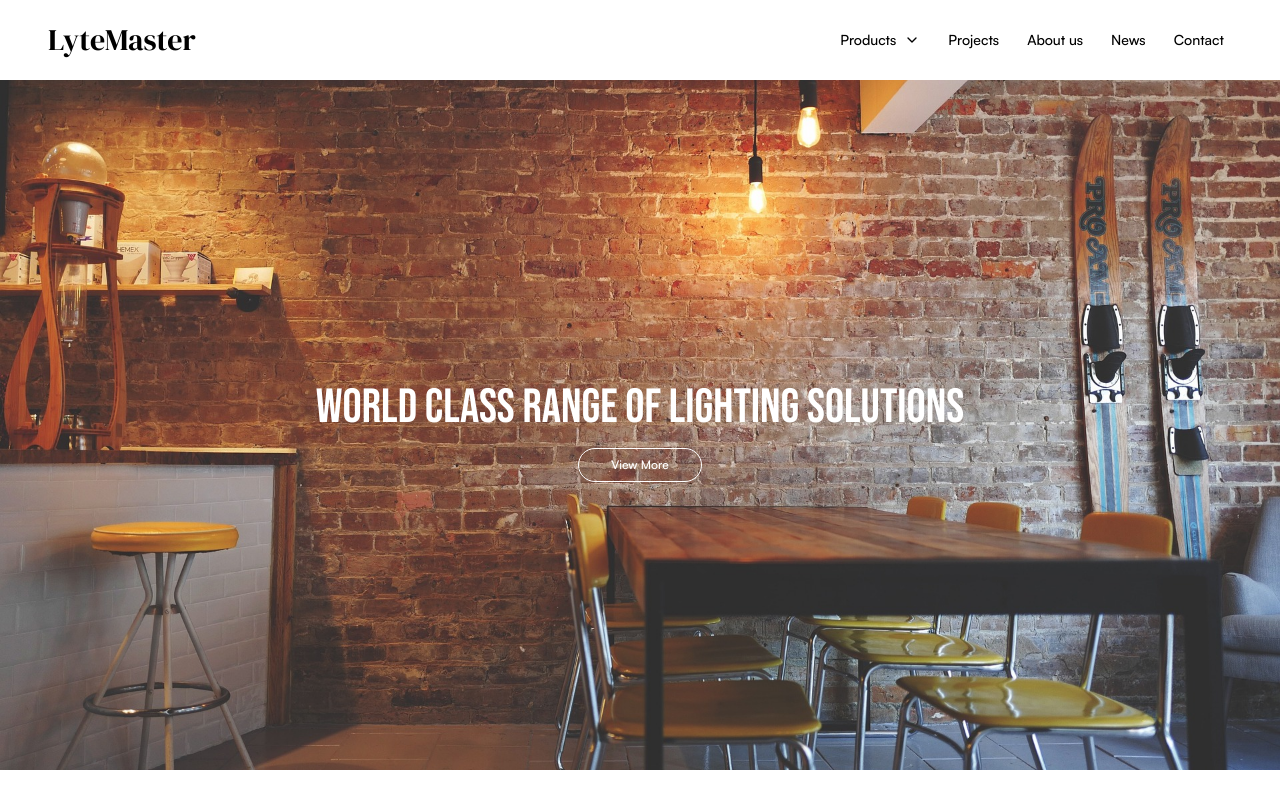
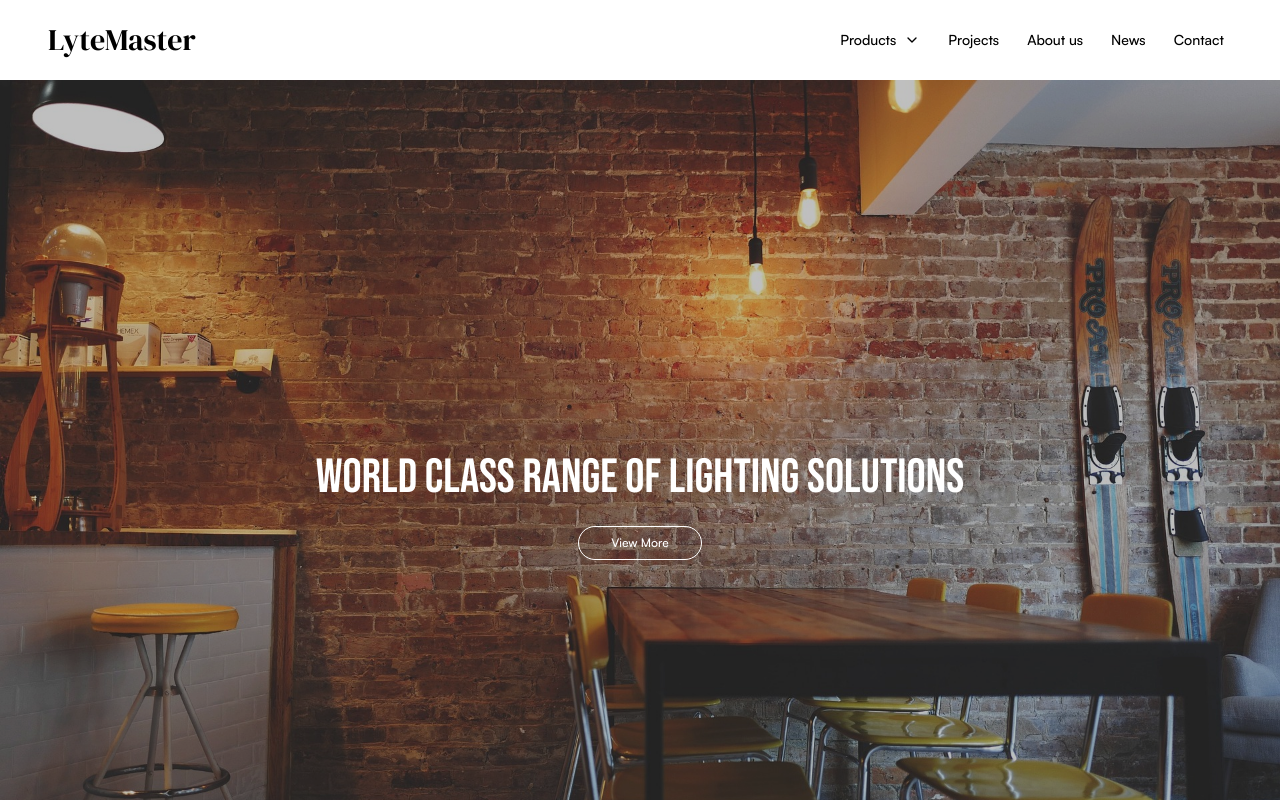
Before and after one commit to goutham-shankar/lytemaster, a Next.js app: page / in a window 1280 px wide. Shown: the top 800 px of the page. Built offline with nearby package versions, Linux system fonts and the light colour scheme.

Commit message:
update: image background moved to separate image component for granular control

```diff
--- a/src/app/page.jsx
+++ b/src/app/page.jsx
@@ -56,11 +56,18 @@ const ProductCard = ({ title, cta, thumbnail }) => {
 // Hero section
 const Hero = ({ title, cta }) => {
   return (
-    <section className="h-max px-12 py-16 flex flex-col justify-center items-center gap-4 bg-[url('../assets/landing/hero-placeholder.jpeg')] bg-cover bg-center text-white before:bg-black sm:px-48 sm:py-32 xl:py-72">
-      <h1 className="text-3xl font-bebasNeue uppercase text-center sm:text-5xl">
+    <section className="relative text-white text-center">
+      <Image
+        src={heroPlaceholder}
+        alt="hero placeholder"
+        className="w-full object-cover object-bottom brightness-75"
+      />
+      <div className="absolute inset-0 px-12 py-16 flex flex-col gap-6 items-center justify-center sm:px-48 sm:py-32 xl:py-72">
+        <h1 className="text-3xl font-bebasNeue uppercase sm:text-5xl">
           {title}
         </h1>
         <CtaButton name={cta.name} href={cta.href} className="border-white" />
+      </div>
     </section>
   );
 };
@@ -138,10 +145,13 @@ const IndustriesSection = ({ title, description, images, cta }) => {
 
 const ContactSection = ({ title, description, cta }) => {
   return (
-    <section
-      id="contact"
-      className="h-max px-12 py-16 flex flex-col justify-center items-start gap-6 bg-[url('../assets/landing/commercial-lighting-thumbnail.jpeg')] bg-cover bg-center text-white sm:px-24 sm:py-20"
-    >
+    <section id="contact" className="relative h-64 text-white lg:h-96">
+      <Image
+        src={commercialLightingThumbnail}
+        alt="commercial lighting"
+        className="w-full h-full object-cover object-center brightness-[65%]"
+      />
+      <div className="absolute inset-0 w-full h-full px-12 py-16 flex flex-col justify-center items-start gap-6 sm:px-24 sm:py-20">
         <div className="w-52 flex flex-col justify-center items-start gap-2 sm:w-80">
           <SectionTitle title={title} />
           <p className="text-xs">{description}</p>
@@ -151,6 +161,7 @@ const ContactSection = ({ title, description, cta }) => {
           href={cta.href}
           className="text-white border-white"
         />
+      </div>
     </section>
   );
 };
```
Lines whose indentation alone changed are shown as unchanged.
